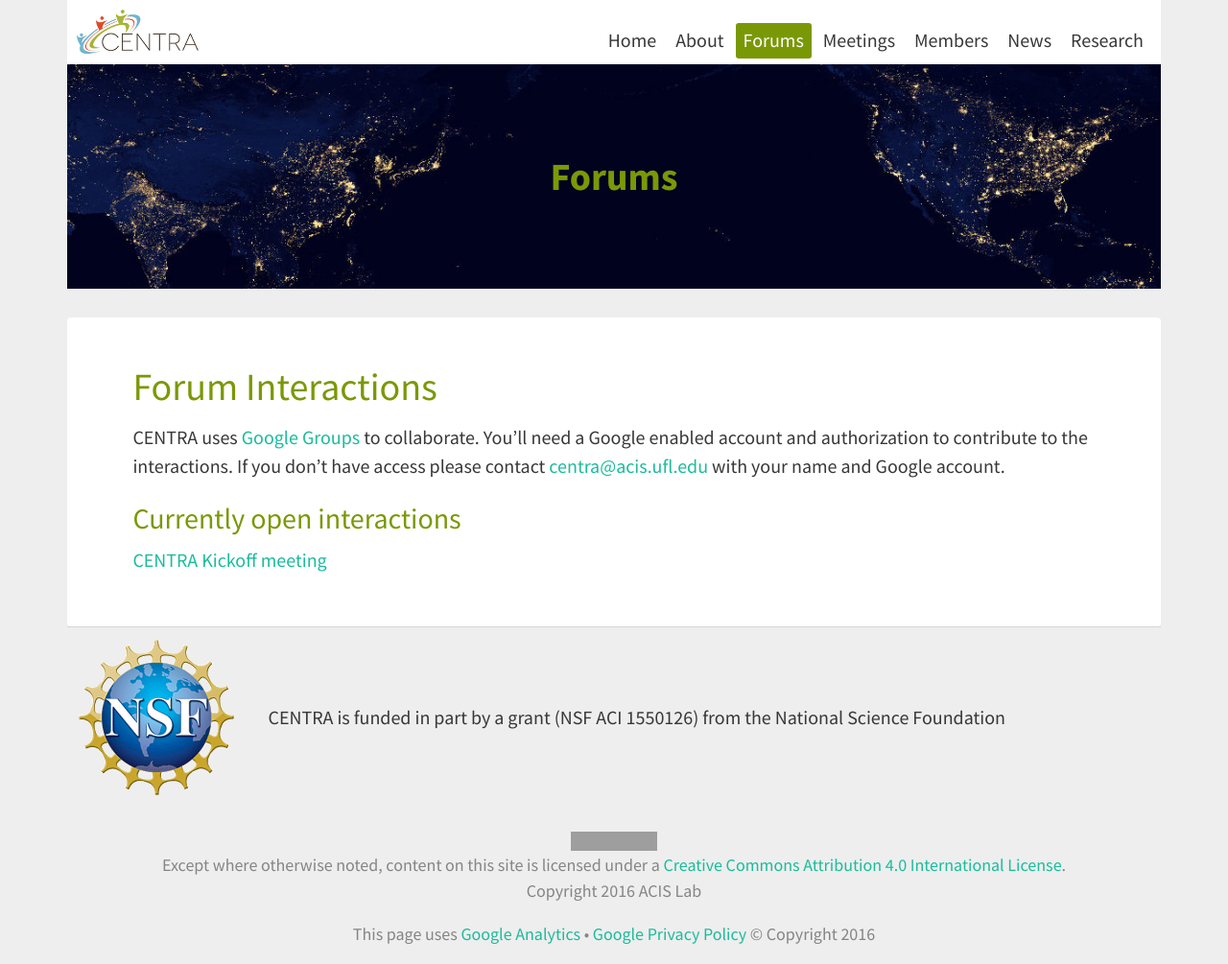
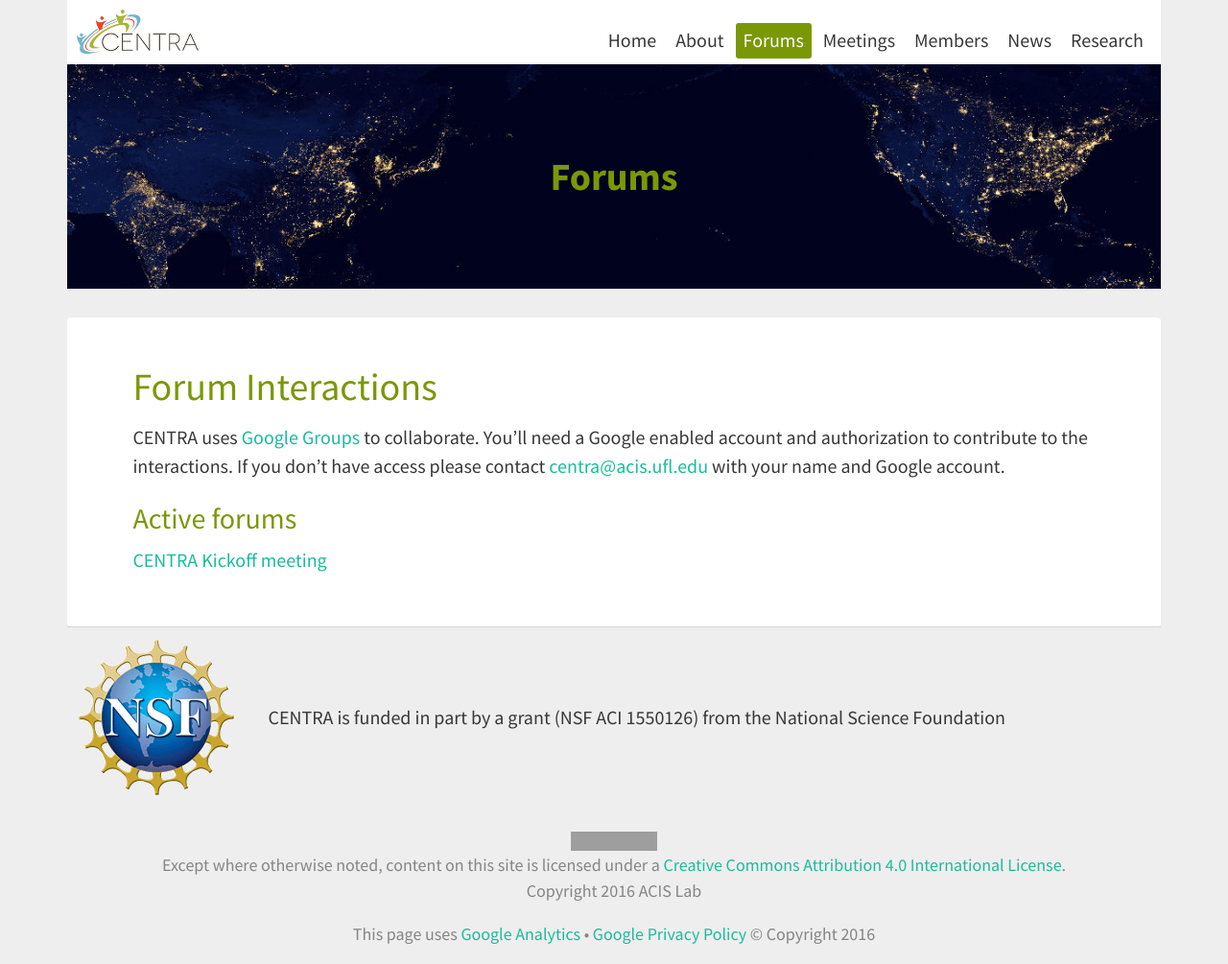
Before and after one commit to hmchou56/centra8, a Jekyll site: the page built from forum.md, in a window 1280 px wide. Shown: the whole page at 96% size. Built offline with Jekyll 4.4.1, drawn with Linux system fonts in a browser that asks for light colours; nearby versions of some CDN libraries; grey boxes are pictures that could not be loaded.

Commit message:
Update H3
Currently open interactions -->  Active forums

```diff
--- a/forum.md
+++ b/forum.md
@@ -10,6 +10,6 @@ published: true
 
 CENTRA uses [Google Groups](https://groups.google.com/forum/#!overview) to collaborate.  You'll need a Google enabled account and authorization to contribute to the interactions.  If you don't have access please contact [centra@acis.ufl.edu](mailto:centra@acis.ufl.edu) with your name and Google account.
 
-### Currently open interactions
+### Active forums
 
 [CENTRA Kickoff meeting](https://groups.google.com/forum/#!forum/centrakickoff)
```
